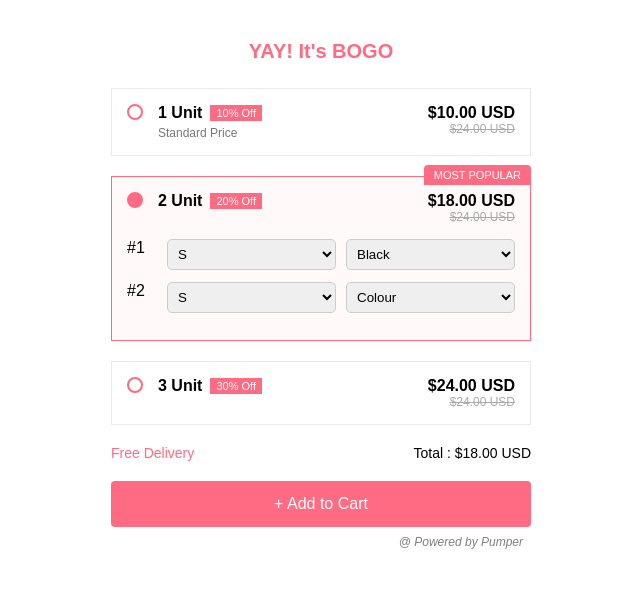
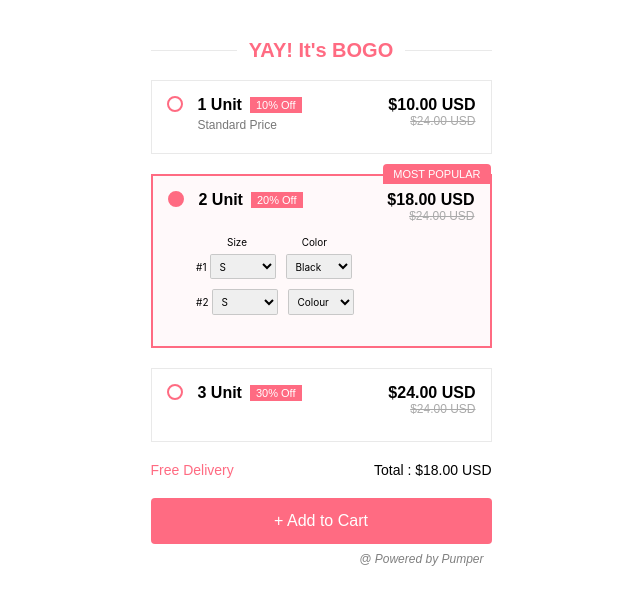
Before and after one commit to Pannakbhushana/proveway-assignment, a plain HTML site: page index.html in a window 1280 px wide. Shown: the whole page, without its empty margins (319-959 px from the left). Drawn offline with Linux system fonts and the light colour scheme.

Commit message:
update css to match figma design

```diff
--- a/assets/css/style.css
+++ b/assets/css/style.css
@@ -14,23 +14,40 @@ body {
 
 .container {
     width: 100%;
-    max-width: 420px;
+    max-width: 341px;
 }
 
-.title {
-    text-align: center;
+.title-header {
+    width: 100%;
+    display: flex;
+    align-items: center;
+    justify-content: center;
+    gap: 12px;
+
+    font-family: 'Inter', sans-serif;
+    font-weight: 600;
+    font-size: 20px;
+    line-height: 100%;
     color: #FF6B82;
-    margin-bottom: 25px;
-    font-size: 20px;
-    font-weight: 600;
+    margin-bottom: 20px;
+}
+
+.title-header::before,
+.title-header::after {
+    content: "";
+    flex: 1;
+    height: 1px;
+    background: #e9e9e9;
 }
 
 .offer-box {
-    border: 1px solid #e9e9e9;
+    width: 341px;
+    height: 74.11px;
+    border: 0.9px solid #e9e9e9;
     padding: 15px;
     margin-bottom: 20px;
     position: relative;
-    transition: all 0.3s;
+    transition: height 0.25s ease, border-color 0.25s ease, background 0.25s ease;
     cursor: pointer;
 }
 
@@ -38,9 +55,92 @@ body {
     background-color: #FFF9FA;
 }
 
+.var-headers {
+    display: grid;
+    grid-template-columns: 25px 1fr 1fr;
+    margin-bottom: 6px;
+    padding-left: 10px;
+}
+
+.header-item {
+    font-family: 'Inter', sans-serif;
+    font-weight: 400;
+    font-size: 9.94px;
+    line-height: 100%;
+    color: #000;
+}
+
+.header-item:nth-child(1) {
+    grid-column: 2;
+}
+.header-item:nth-child(2) {
+    grid-column: 3;
+}
+
 .offer-box.active {
+    min-height: 174px;
+    height: auto;
+    border-width: 2px;
     border-color: #FF6B82;
     background: #FFF9FA;
+}
+
+.offer-body {
+    display: none;
+    margin-top: 15px;
+}
+
+.offer-box.active .offer-body {
+    display: block;
+}
+
+.header-item:nth-child(1) { grid-column: 2; }
+.header-item:nth-child(2) { grid-column: 3; }
+
+.var-row {
+    display: flex;
+    align-items: center;
+    margin-bottom: 10px;
+}
+
+.var-row span {
+    margin: 4px;
+    padding: 0;
+    font-size: 10px;
+}
+
+.var-row select:first-of-type {
+    margin-left: 0 !important;
+}
+
+
+.var-row select:last-of-type {
+    margin-left: 10px;
+}
+
+
+.var-row select {
+    margin: 0;
+    padding: 0 4px;
+    height: 25.3px;
+    border: 0.9px solid #C8C8C8;
+    border-radius: 1.8px;
+    font-size: 10px;
+}
+
+.var-index {
+    font-size: 10px;
+    font-family: 'Inter', sans-serif;
+}
+
+.var-select {
+    width: 66px;
+    height: 25.3px;
+    border: 0.9px solid #C8C8C8;
+    border-radius: 1.8px;
+    font-family: 'Inter', sans-serif;
+    font-size: 10px;
+    padding-left: 4px;
 }
 
 .popular-tag {
@@ -132,19 +232,8 @@ body {
 
 .offer-box.active .offer-body {
     display: block;
-}
-
-.var-row {
-    display: grid;
-    grid-template-columns: 30px 1fr 1fr;
-    gap: 10px;
-    margin-bottom: 12px;
-}
-
-select {
-    padding: 6px;
-    border: 1px solid #ccc;
-    border-radius: 5px;
+    width: 60%;
+    margin-left: 8%;
 }
 
 .footer {
--- a/assets/js/app.js
+++ b/assets/js/app.js
@@ -29,15 +29,21 @@ function activateBox(selectedBox) {
 
 function createVariantRows() {
     return `
+        <div class="var-headers">
+        <div class="header-item">Size</div>
+        <div class="header-item">Color</div>
+    </div>
+
     <div class="var-row">
-            <span>#1</span>
-            <select>
+        <span class="var-index">#1</span>
+
+        <select class="var-select size-select">
             <option>S</option>
             <option>M</option>
             <option>L</option>
         </select>
 
-            <select>
+        <select class="var-select color-select">
             <option>Black</option>
             <option>Colour</option>
             <option>White</option>
@@ -45,14 +51,15 @@ function createVariantRows() {
     </div>
 
     <div class="var-row">
-            <span>#2</span>
-            <select>
+        <span class="var-index">#2</span>
+
+        <select class="var-select size-select">
             <option>S</option>
             <option>M</option>
             <option>L</option>
         </select>
 
-            <select>
+        <select class="var-select color-select">
             <option>Colour</option>
             <option>Black</option>
             <option>White</option>
--- a/index.html
+++ b/index.html
@@ -1,5 +1,6 @@
 <!DOCTYPE html>
 <html lang="en">
+
 <head>
     <meta charset="UTF-8">
     <meta name="viewport" content="width=device-width, initial-scale=1.0">
@@ -11,7 +12,10 @@
 
     <div class="container">
 
-        <h2 class="title">YAY! It's BOGO</h2>
+        <h2 class="title-header">
+            <span>YAY! It's BOGO</span>
+        </h2>
+
         <div class="offer-box" data-price="10" data-units="1">
             <div class="offer-header">
                 <label class="radio-wrap">
@@ -95,6 +99,7 @@
         <div class="sponsor"><span>@ Powered by Pumper</span></div>
     </div>
 
-<script type="module" src="assets/js/app.js"></script>
+    <script type="module" src="assets/js/app.js"></script>
 </body>
+
 </html>
```
Lines whose indentation alone changed are shown as unchanged.
